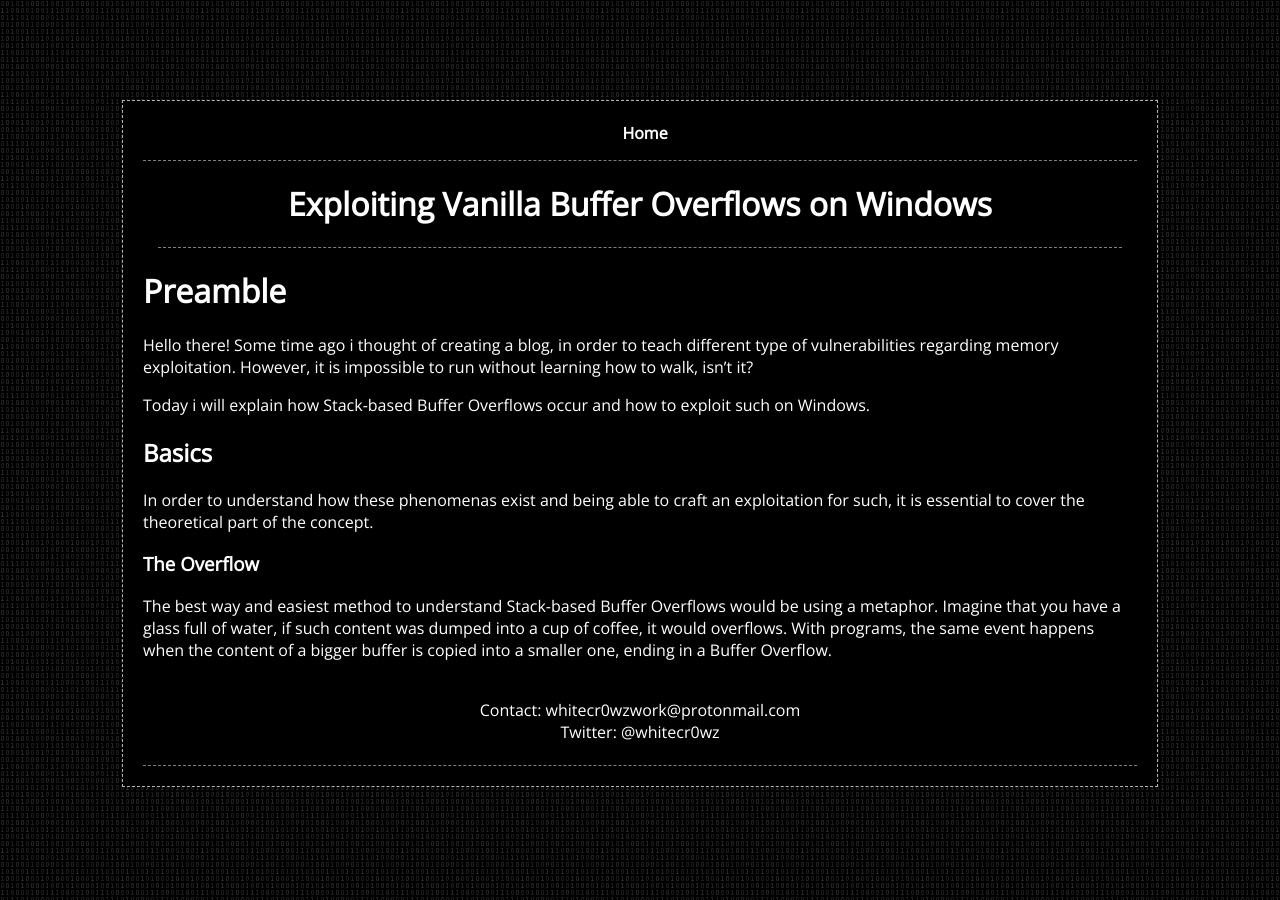
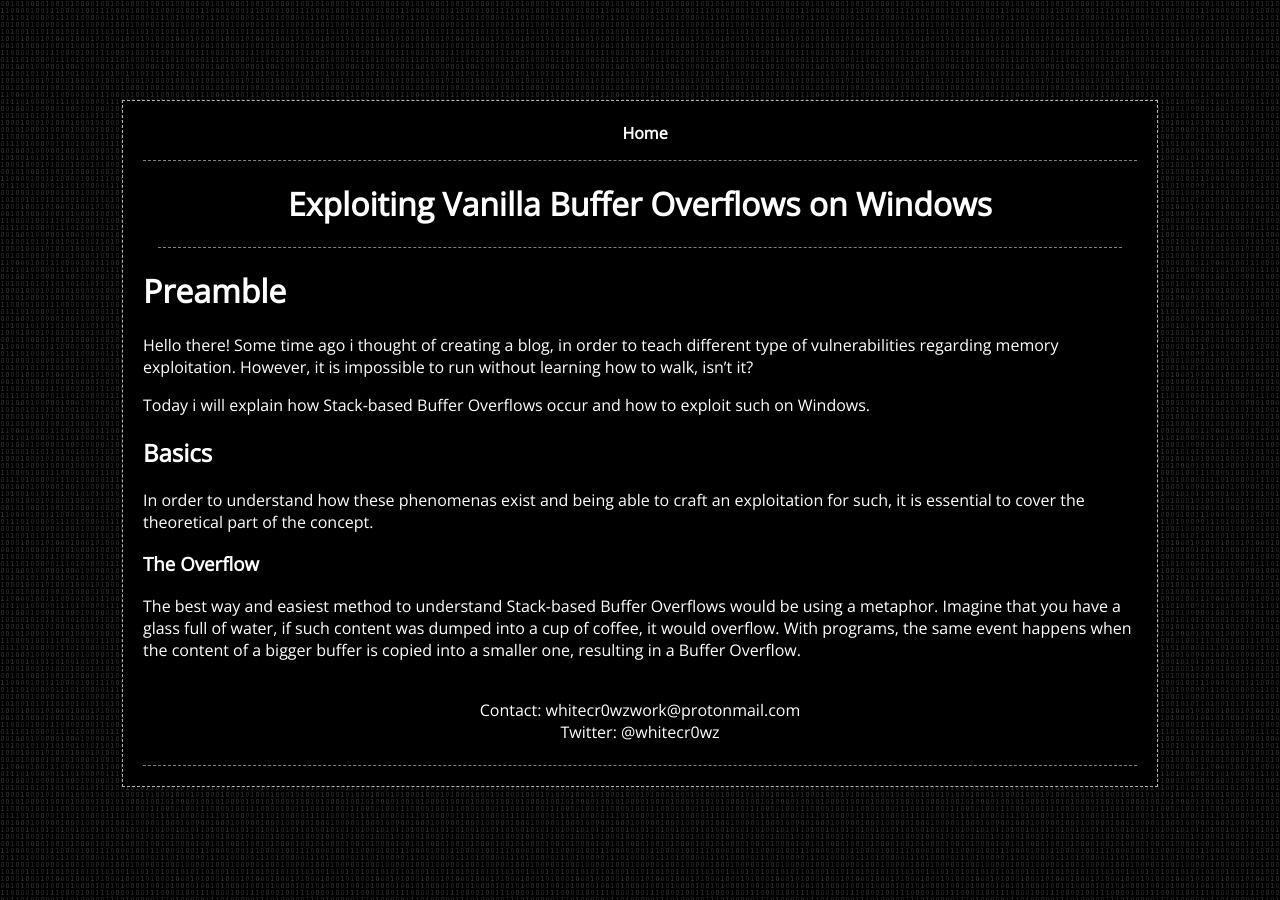
Before and after one commit to whitecr0wz/whitecr0wz.github.io, a Jekyll site: the page built from _posts/posts/2020-03-08-Exploiting-Stack-Overflows-In-Windows.md, in a window 1280 px wide. Built offline with Jekyll 4.4.1, drawn with Linux system fonts in a browser that asks for light colours.

Commit message:
Update 2020-03-08-Exploiting-Stack-Overflows-In-Windows.md

```diff
--- a/_posts/posts/2020-03-08-Exploiting-Stack-Overflows-In-Windows.md
+++ b/_posts/posts/2020-03-08-Exploiting-Stack-Overflows-In-Windows.md
@@ -17,4 +17,4 @@ Today i will explain how Stack-based Buffer Overflows occur and how to exploit s
 In order to understand how these phenomenas exist and being able to craft an exploitation for such, it is essential to cover the theoretical part of the concept.
 
 ### The Overflow
-The best way and easiest method to understand Stack-based Buffer Overflows would be using a metaphor. Imagine that you have a glass full  of water, if such content was dumped into a cup of coffee, it would overflows. With programs, the same event happens when the content of a bigger buffer is copied into a smaller one, ending in a Buffer Overflow.
+The best way and easiest method to understand Stack-based Buffer Overflows would be using a metaphor. Imagine that you have a glass full  of water, if such content was dumped into a cup of coffee, it would overflow. With programs, the same event happens when the content of a bigger buffer is copied into a smaller one, resulting in a Buffer Overflow.
```
